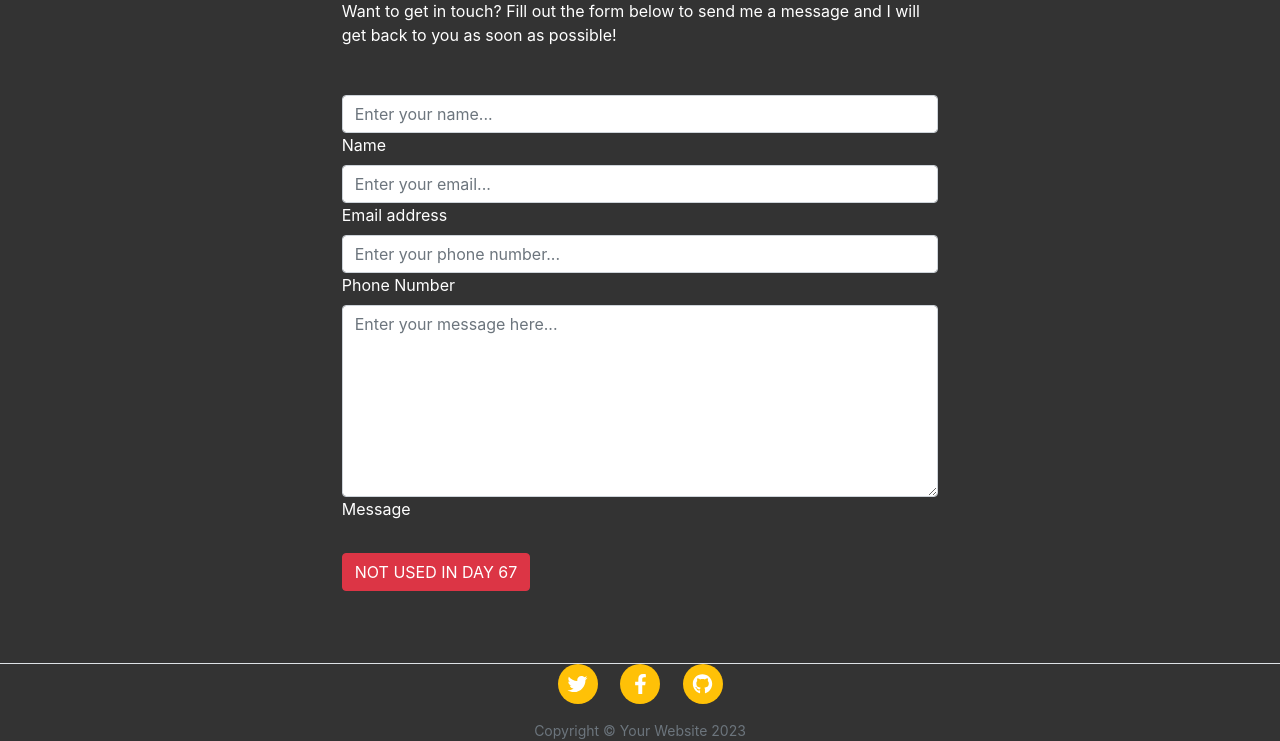
After one commit to tomicoal/real_estate_API, a Flask app: template templates/contact.html in a window 1280 px wide. The commit adds this page. Shown: the part 169-910 px from the top of the page. Run offline with Flask 3, Linux system fonts and the light colour scheme; the template is opened without the code that fills it, so the values that code supplies are empty; some libraries are stand-ins or nearby versions.

Commit message:
add header, footer. listing html to render listings

```diff
--- a/main.py
+++ b/main.py
@@ -57,6 +57,7 @@ class CreateListingForm(FlaskForm):
     submit = SubmitField("Submit Listing")
 
 
+
 @app.route("/")
 def home():
     result = db.session.execute(db.select(Listings).order_by(Listings.price))
@@ -67,10 +68,20 @@ def home():
     return render_template("index.html", listings=all_listings)
 
 
-@app.route("/add")
+@app.route("/add", methods=["GET", "POST"])
 def add():
+    form = CreateListingForm()
+    if form.validate_on_submit():
+        address = form.address.data
+        type = form.type.data
+        rooms = form.rooms.data
+        baths = form.baths.data
+        link = form.link.data
+        price = form.price.data
+        db.session.commit()
+        return redirect(url_for('home'))
+    return render_template("add.html", form=form)
 
-    return render_template("add.html")
 
 if __name__ == '__main__':
-    app.run(debug=True, port=5004)
+    app.run(debug=True, port=5005)
--- a/templates/add.html
+++ b/templates/add.html
@@ -17,8 +17,6 @@
 
       {{ wtf.quick_form(form, novalidate=True) }}
 
-<!--	  <p class="space-above"><a href="{{ url_for('cafes') }}">See all cafes</a></p>-->
-
     </div>
   </div>
 </div>
--- /dev/null
+++ b/templates/contact.html
@@ -0,0 +1,100 @@
+{% include "header.html" %}
+
+<!-- Page Header-->
+<header
+  class="masthead"
+  style="background-image: url('../static/assets/img/contact-bg.jpg')"
+>
+  <div class="container position-relative px-4 px-lg-5">
+    <div class="row gx-4 gx-lg-5 justify-content-center">
+      <div class="col-md-10 col-lg-8 col-xl-7">
+        <div class="page-heading">
+          {% if msg_sent: %}
+          <h1>Successfully sent your message</h1>
+          {% else: %}
+          <h1>Contact Me</h1>
+          {% endif %}
+          <span class="subheading">Have questions? I have answers.</span>
+        </div>
+      </div>
+    </div>
+  </div>
+</header>
+<!-- Main Content-->
+<main class="mb-4">
+  <div class="container px-4 px-lg-5">
+    <div class="row gx-4 gx-lg-5 justify-content-center">
+      <div class="col-md-10 col-lg-8 col-xl-7">
+        <p>
+          Want to get in touch? Fill out the form below to send me a message and
+          I will get back to you as soon as possible!
+        </p>
+        <div class="my-5">
+          <!-- * * * * * * * * * * * * * * *-->
+          <!-- * * Simplified SB Contact Form for the Tutorial* *-->
+          <form
+            id="contactForm"
+            name="sentMessage"
+            action="{{ url_for('contact') }}"
+            method="post"
+          >
+            <div class="form-floating">
+              <input
+                class="form-control"
+                id="name"
+                name="name"
+                type="text"
+                placeholder="Enter your name..."
+                required
+              />
+              <label for="name">Name</label>
+            </div>
+            <div class="form-floating">
+              <input
+                class="form-control"
+                id="email"
+                name="email"
+                type="email"
+                placeholder="Enter your email..."
+                required
+              />
+              <label for="email">Email address</label>
+            </div>
+            <div class="form-floating">
+              <input
+                class="form-control"
+                id="phone"
+                name="phone"
+                type="tel"
+                placeholder="Enter your phone number..."
+                required
+              />
+              <label for="phone">Phone Number</label>
+            </div>
+            <div class="form-floating">
+              <textarea
+                class="form-control"
+                id="message"
+                name="message"
+                placeholder="Enter your message here..."
+                required
+                style="height: 12rem"
+              ></textarea>
+              <label for="message">Message</label>
+            </div>
+            <br />
+            <button
+              class="btn btn-danger text-uppercase"
+              id="submitButton"
+              type="submit"
+            >
+              NOT USED in Day 67
+            </button>
+          </form>
+        </div>
+      </div>
+    </div>
+  </div>
+</main>
+
+{% include "footer.html" %}
--- /dev/null
+++ b/templates/footer.html
@@ -0,0 +1,42 @@
+        <!-- Footer-->
+        <footer class="border-top">
+          <div class="container px-4 px-lg-5">
+              <div class="row gx-4 gx-lg-5 justify-content-center">
+                  <div class="col-md-10 col-lg-8 col-xl-7">
+                      <ul class="list-inline text-center">
+                          <li class="list-inline-item">
+                              <a href="#!">
+                                  <span class="fa-stack fa-lg">
+                                      <i class="fas fa-circle fa-stack-2x"></i>
+                                      <i class="fab fa-twitter fa-stack-1x fa-inverse"></i>
+                                  </span>
+                              </a>
+                          </li>
+                          <li class="list-inline-item">
+                              <a href="#!">
+                                  <span class="fa-stack fa-lg">
+                                      <i class="fas fa-circle fa-stack-2x"></i>
+                                      <i class="fab fa-facebook-f fa-stack-1x fa-inverse"></i>
+                                  </span>
+                              </a>
+                          </li>
+                          <li class="list-inline-item">
+                              <a href="#!">
+                                  <span class="fa-stack fa-lg">
+                                      <i class="fas fa-circle fa-stack-2x"></i>
+                                      <i class="fab fa-github fa-stack-1x fa-inverse"></i>
+                                  </span>
+                              </a>
+                          </li>
+                      </ul>
+                      <div class="small text-center text-muted fst-italic">Copyright &copy; Your Website 2023</div>
+                  </div>
+              </div>
+          </div>
+      </footer>
+      <!-- Bootstrap core JS-->
+      <script src="https://cdn.jsdelivr.net/npm/bootstrap@5.2.3/dist/js/bootstrap.bundle.min.js"></script>
+      <!-- Core theme JS-->
+      <script src="{{ url_for('static', filename='js/scripts.js') }}"></script>
+  </body>
+</html>
--- /dev/null
+++ b/templates/header.html
@@ -0,0 +1,86 @@
+<!DOCTYPE html>
+<html lang="en">
+  <head>
+    <meta charset="utf-8" />
+    <meta
+      name="viewport"
+      content="width=device-width, initial-scale=1, shrink-to-fit=no"
+    />
+    <meta name="description" content="" />
+    <meta name="author" content="" />
+    <title>Clean Blog - Start Bootstrap Theme</title>
+    {% block styles %}
+    <!-- Load Bootstrap-Flask CSS here -->
+    {{ bootstrap.load_css() }}
+    <link
+      rel="icon"
+      type="image/x-icon"
+      href="{{ url_for('static', filename='assets/favicon.ico') }}"
+    />
+    <!-- Font Awesome icons (free version)-->
+    <script
+      src="https://use.fontawesome.com/releases/v6.3.0/js/all.js"
+      crossorigin="anonymous"
+    ></script>
+    <!-- Google fonts-->
+    <link
+      href="https://fonts.googleapis.com/css?family=Lora:400,700,400italic,700italic"
+      rel="stylesheet"
+      type="text/css"
+    />
+    <link
+      href="https://fonts.googleapis.com/css?family=Open+Sans:300italic,400italic,600italic,700italic,800italic,400,300,600,700,800"
+      rel="stylesheet"
+      type="text/css"
+    />
+    <!-- Core theme CSS (includes Bootstrap)-->
+    <link
+      href="{{ url_for('static', filename='css/styles.css') }}"
+      rel="stylesheet"
+    />
+    {% endblock %}
+  </head>
+  <body>
+    <!-- Navigation-->
+    <nav class="navbar navbar-expand-lg navbar-light" id="mainNav">
+      <div class="container px-4 px-lg-5">
+        <a class="navbar-brand" href="/">Start Bootstrap</a>
+        <button
+          class="navbar-toggler"
+          type="button"
+          data-bs-toggle="collapse"
+          data-bs-target="#navbarResponsive"
+          aria-controls="navbarResponsive"
+          aria-expanded="false"
+          aria-label="Toggle navigation"
+        >
+          Menu
+          <i class="fas fa-bars"></i>
+        </button>
+        <div class="collapse navbar-collapse" id="navbarResponsive">
+          <ul class="navbar-nav ms-auto py-4 py-lg-0">
+            <li class="nav-item">
+              <a
+                class="nav-link px-lg-3 py-3 py-lg-4"
+                href="{{ url_for('get_all_posts') }}"
+                >Home</a
+              >
+            </li>
+            <li class="nav-item">
+              <a
+                class="nav-link px-lg-3 py-3 py-lg-4"
+                href="{{ url_for('about') }}"
+                >About</a
+              >
+            </li>
+            <li class="nav-item">
+              <a
+                class="nav-link px-lg-3 py-3 py-lg-4"
+                href="{{ url_for('contact') }}"
+                >Contact</a
+              >
+            </li>
+          </ul>
+        </div>
+      </div>
+    </nav>
```
Also changed, not shown: templates/about.html (added, +47 -0 lines), templates/index.html (+53 -9 lines), templates/listing.html (added, +44 -0 lines).
